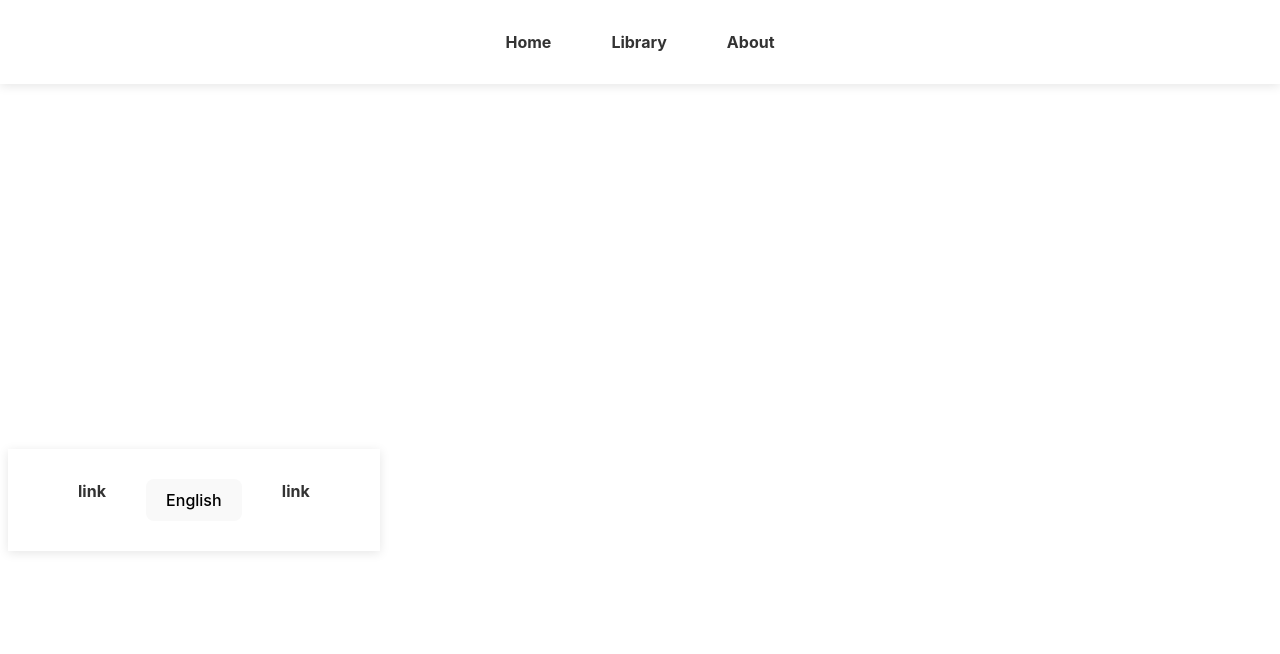
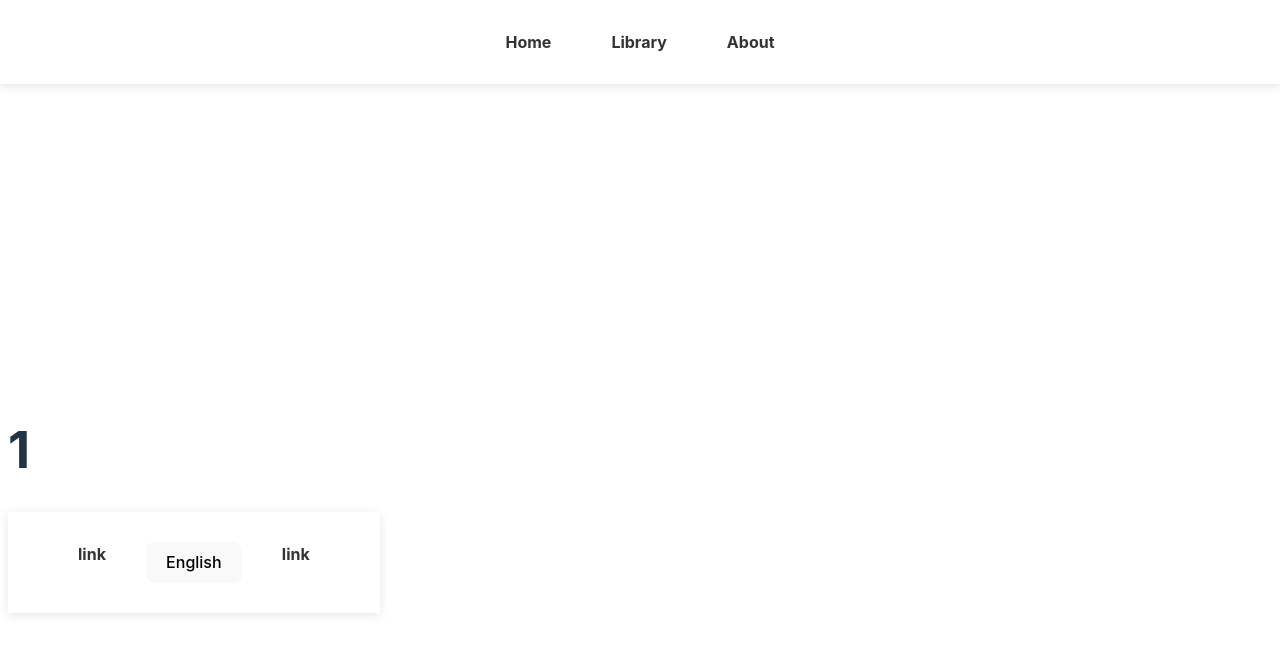
Before and after one commit to 5hoko-k/5AA, a React (Vite) app: page /library/1 in a window 1280 px wide. Shown: the top 654 px of the page. Built offline with nearby package versions, Linux system fonts and the light colour scheme.

Commit message:
fix: destructuring assignment.of object returned by useParams

```diff
--- a/src/pages/Anime.jsx
+++ b/src/pages/Anime.jsx
@@ -1,7 +1,10 @@
+import { useParams } from "react-router-dom"
+
 export default function Anime(props) {
+    const { animeId } = useParams()
     return (
         <>
-
+        <h1>{animeId}</h1>
         </>
     )
 }
```
